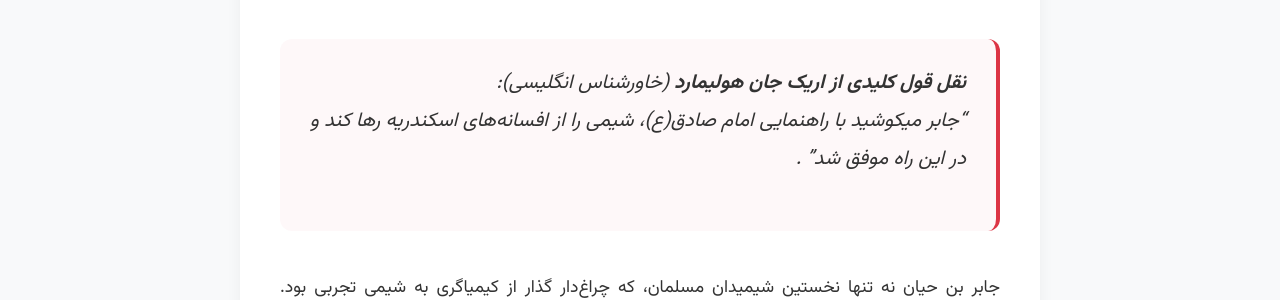
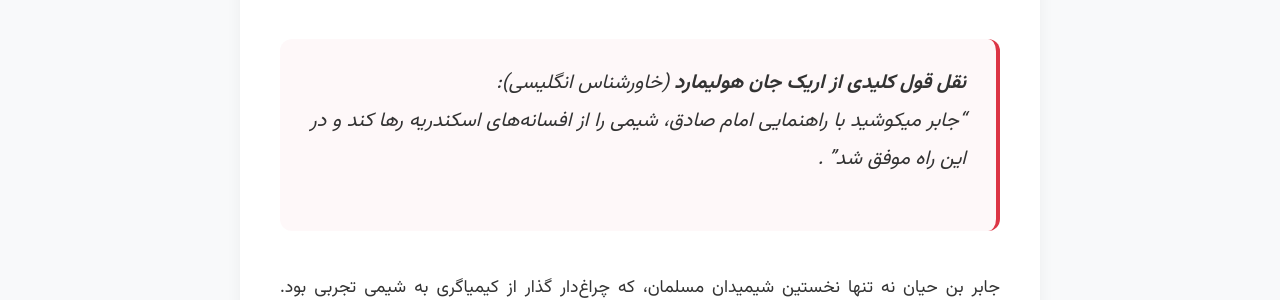
Before and after one commit to darkblog/darkblog.github.io, a Jekyll site: the page built from _posts/2025-7-11-81.md, in a window 1280 px wide and 900 px high, scrolled down 2448 px. Shown: the part 285-585 px from the top of the window. Built offline with Jekyll 4.4.1, drawn with Linux system fonts in a browser that asks for light colours.

Commit message:
Update 2025-7-11-81.md

```diff
--- a/_posts/2025-7-11-81.md
+++ b/_posts/2025-7-11-81.md
@@ -44,6 +44,6 @@ title: زندگینامه جامع جابر بن حیان - پدر علم شیم
 کتاب‌های جابر در قرون وسطی به لاتین ترجمه شد و پایه‌ای برای پژوهش‌های دانشمندانی مانند **راجر بیکن** و **آلبرتوس ماگنوس** گردید. دسته‌بندی عناصر به فلز و نافلز نیز ریشه در نوشته‌های او دارد .
 
 > **نقل قول کلیدی از اریک جان هولیمارد** (خاورشناس انگلیسی):
-> _"جابر میکوشید با راهنمایی امام صادق(ع)، شیمی را از افسانه‌های اسکندریه رها کند و در این راه موفق شد"_ .
+> _"جابر میکوشید با راهنمایی امام صادق، شیمی را از افسانه‌های اسکندریه رها کند و در این راه موفق شد"_ .
 
 جابر بن حیان نه تنها نخستین شیمیدان مسلمان، که چراغ‌دار گذار از کیمیاگری به شیمی تجربی بود. آزمایش‌محوری و ثبت نظام‌مند مشاهدات، میراث ماندگار او برای جهان علم است .
```
